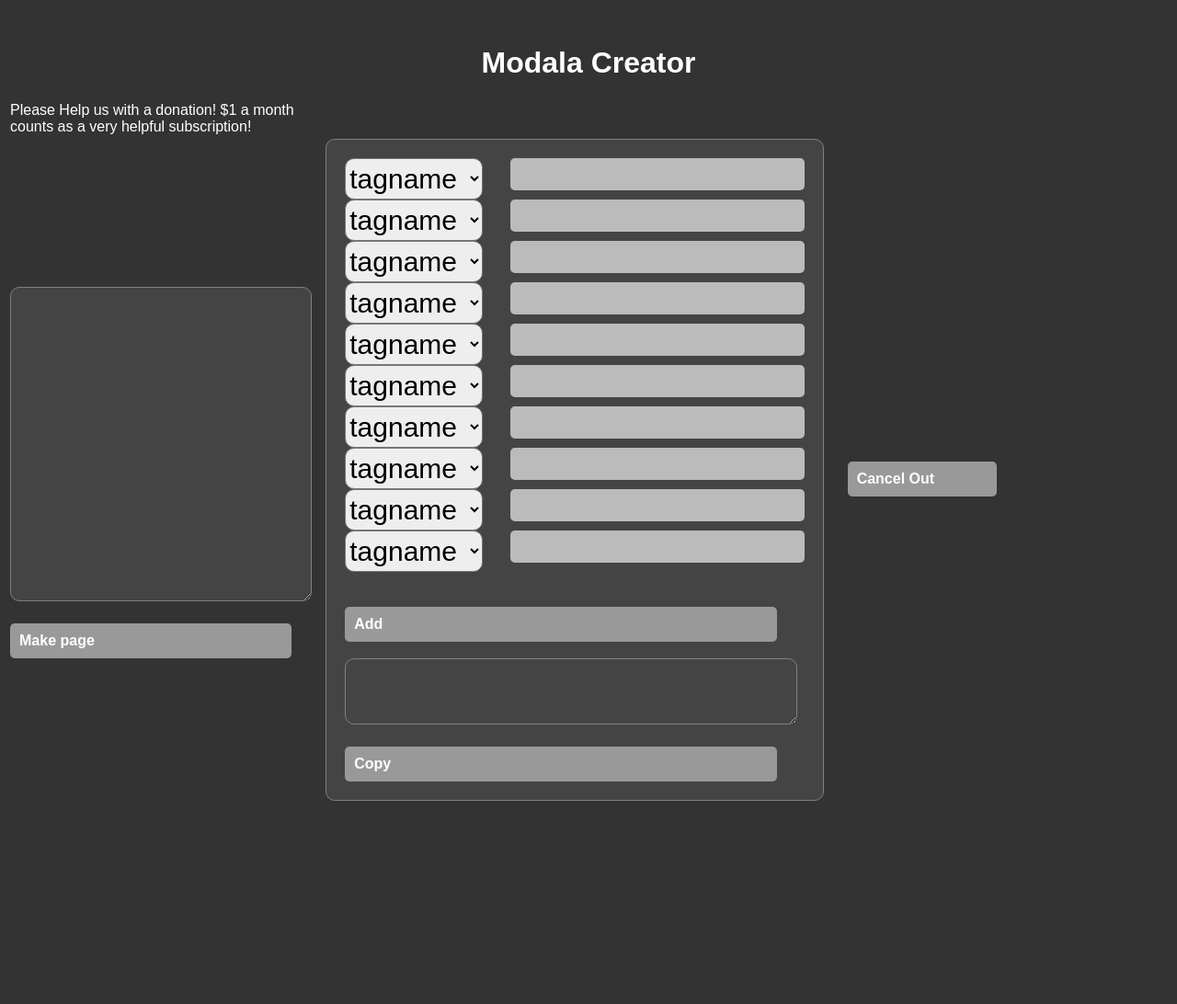
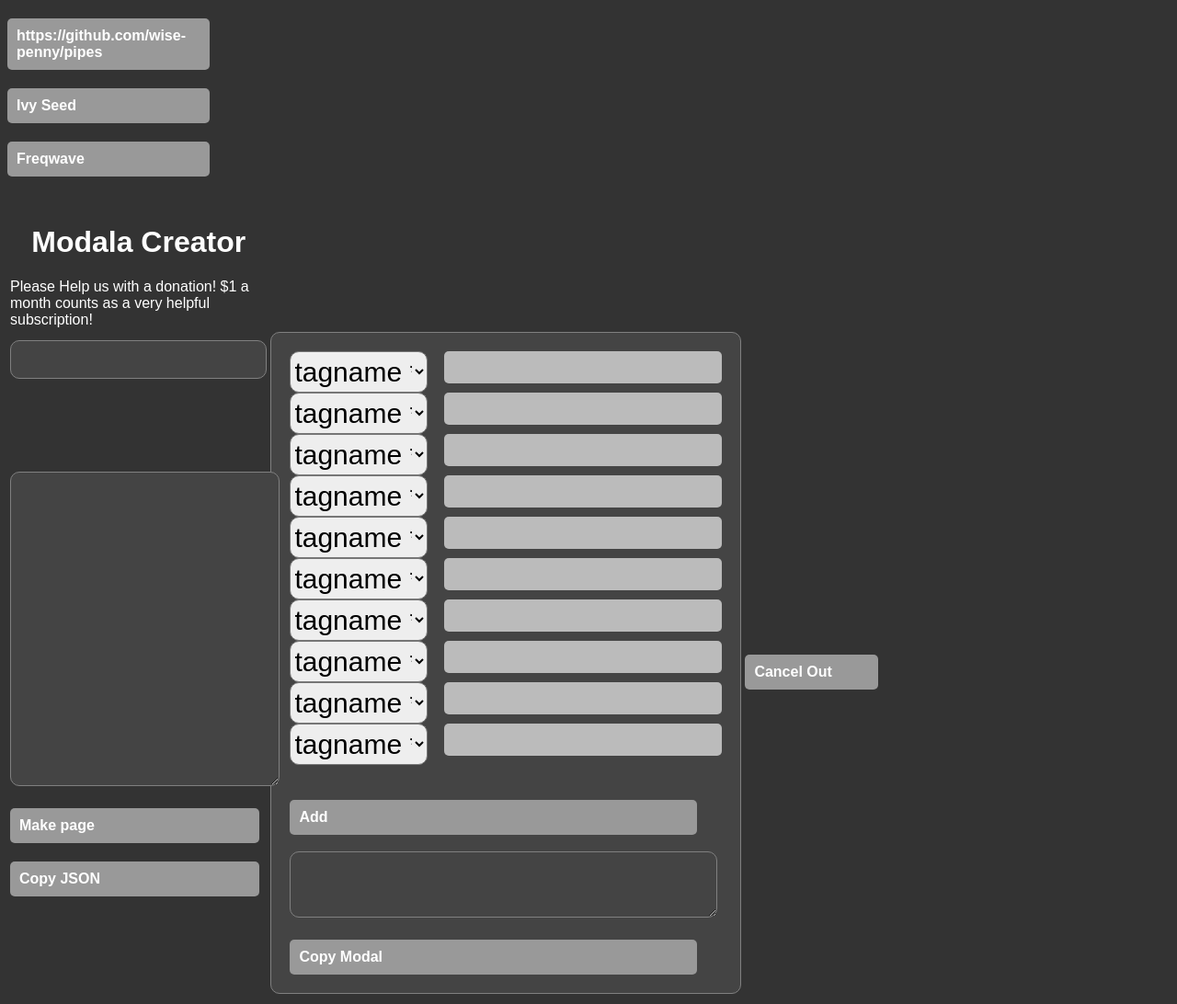
Before and after one commit to dotpipe/Pipes, a PHP site: page / in a window 1280 px wide. Shown: the whole page at 92% size. Before the commit the page ends 871 px from the top, so only its background shows below. Run offline with PHP 8.4, Linux system fonts and the light colour scheme; some libraries are stand-ins or nearby versions.

Commit message:
Thanks for the support everyone!!

```diff
--- a/getform.php
+++ b/getform.php
@@ -6,8 +6,8 @@ if (isset($_GET))
     $i = 0;
     foreach ($_GET as $key => $value)
     {
-        if ($_GET["value".$i] == null)
-            continue;
+        if ($_GET["value".$i] != null)
+
         $array = array_merge_recursive($array, array($_GET["key".$i] => $_GET["value".$i]));
         $i++;
     }
@@ -17,6 +17,6 @@ else
 	echo "error";
 	return;
 }
-echo json_encode($array, JSON_PRETTY_PRINT);
+echo json_encode(array($array), JSON_PRETTY_PRINT);
 
 ?>
--- a/index.php
+++ b/index.php
@@ -5,6 +5,7 @@ session_start();
 <html>
 
 <head>
+    <link rel="icon" href="pipes.ico">
     <title>Modala Creator</title>
     <style>
         body {
@@ -81,16 +82,28 @@ session_start();
 </head>
 
 <body>
-    <h1>Modala Creator</h1>
 
-    <table style="width:85%;">
+    <script async src="https://pagead2.googlesyndication.com/pagead/js/adsbygoogle.js?client=ca-pub-1005898633128967"
+        crossorigin="anonymous"></script>
+    <ins class="adsbygoogle" style="display:block" data-ad-format="autorelaxed" data-ad-client="ca-pub-1005898633128967"
+        data-ad-slot="2759331251"></ins>
+    <script>
+        (adsbygoogle = window.adsbygoogle || []).push({});
+    </script>
+    <dyn id="i" style="width:200px;" ajax="https://github.com/wise-penny/pipes" class="redirect">
+        https://github.com/wise-penny/pipes</dyn>
+    <dyn id="i" style="width:200px;" ajax="http://g0d.me/ivy" class="redirect">Ivy Seed</dyn>
+    <dyn id="i" style="width:200px;" ajax="http://g0d.me/freqwave" class="redirect">Freqwave</dyn>
+    <table style="width:75%;">
         <tr>
             <td style="width:30%">
+                <h1>Modala Creator</h1>
                 Please Help us with a donation! $1 a month counts as a very helpful subscription!
             </td>
         </tr>
         <tr>
             <td>
+                <article>
                     <div id="paypal-button-container-P-5H743869Y22155029MUBYZ7Y"></div>
                     <script
                         src="https://www.paypal.com/sdk/js?client-id=AdvDfbOhJIOM4hn3n9AfE1loBfADjY0GM8cFTJwWiat9bqoDY9zU64gmv0P7nWabg6TETsZ7paH-k2Ud&vault=true&intent=subscription"
@@ -115,6 +128,7 @@ session_start();
                             }
                         }).render('#paypal-button-container-P-5H743869Y22155029MUBYZ7Y'); // Renders the PayPal button
                     </script>
+                </article>
             </td>
             <td rowspan="2">
 
@@ -143,16 +157,28 @@ session_start();
 
                     <br>
 
-                    <textarea id="ta"></textarea>
+                    <textarea id="ta" style="color:black" disabled="true"></textarea>
 
-                    <dyn id="copy" onclick="insertIntoTextArea(document.getElementById('ta').value)">Copy</dyn>
+                    <dyn id="copy" onclick="insertIntoTextArea(document.getElementById('ta').value)">Copy Modal</dyn>
                 </article>
             </td>
             <td rowspan="2">
+                <script async
+                    src="https://pagead2.googlesyndication.com/pagead/js/adsbygoogle.js?client=ca-pub-1005898633128967"
+                    crossorigin="anonymous"></script>
                 <div id="puthere"></div>
                 <dyn id="cancel" onclick="document.getElementById('puthere').textContent='';">Cancel Out</dyn>
             </td>
-
+            <td rowspan="2">
+                <script async
+                    src="https://pagead2.googlesyndication.com/pagead/js/adsbygoogle.js?client=ca-pub-1005898633128967"
+                    crossorigin="anonymous"></script>
+                <ins class="adsbygoogle" style="display:block; text-align:center;" data-ad-layout="in-article"
+                    data-ad-format="fluid" data-ad-client="ca-pub-1005898633128967" data-ad-slot="6576692306"></ins>
+                <script>
+                    (adsbygoogle = window.adsbygoogle || []).push({});
+                </script>
+            </td>
         </tr>
         <tr>
             <td>
@@ -161,11 +187,31 @@ session_start();
                     header="'contentType: application/x-www-form-urlencoded'"
                     onclick="modala(JSON.parse(document.getElementById('whole').value), document.getElementById('puthere'))">
                     Make page</dyn>
+                <?php $time = "json" . time() . ".json"; ?>
+                <dyn id="copy-download" ajax="makefile.php" method="GET" insert="download" form-class="form2"
+                    onclick="copyJSON()">Copy JSON</dyn>
+                <br>
+                <div id="download"></div>
             </td>
         </tr>
     </table>
     <script src="pipes.js"></script>
     <script>
+
+        function copyJSON() {
+            /* Get the text field */
+            var json = document.getElementById("whole");
+
+            /* Select the text field */
+            json.select();
+            json.setSelectionRange(0, 99999); /* For mobile devices */
+
+            /* Copy the text inside the text field */
+            document.execCommand("copy");
+
+            /* Alert the copied text */
+            alert("Copied Modal to clipboard");
+        }
 
         var lastCursorPosition = 0;
 
@@ -187,7 +233,7 @@ session_start();
                     "style": "width:150px;height:45px;font-size:30px",
                     "name": "key",
                     "select": {
-                        "options": "tagname:tagname;id:id;style:style;content:textContent;insert:insert;ajax:ajax;src:src;query:query;callback:callback;download:download;file:file;directory:directory;redirect:redirect;js:js;css:css;lnk:lnk;dyn:dyn;class:class"
+                        "options": "tagname *:tagname;id *:id;style:style;content:textContent;insert:insert;ajax:ajax;src:src;query:query;form-class:form-class;value:value;callback:callback;file:file;directory:directory;js:js;css:css;set-attr:set-attr;class:class"
                     },
                     "class": "form1",
                     "id": "key"
--- a/pipes.js
+++ b/pipes.js
@@ -503,10 +503,11 @@ function pipes(elem, stop = false) {
     }
     // This is a quick way to make a downloadable link in an href
     //     else
-    if (elem.tagName == "download") {
-        var text = ev.target.getAttribute("file");
+    if (elem.classList.contains("download")) {
+        console.log("$$$");
+        var text = elem.getAttribute("file");
         var element = document.createElement('a');
-        var location = ev.target.getAttribute("directory");
+        var location = (elem.hasAttribute("directory")) ? elem.getAttribute("directory") : "./";
         element.setAttribute('href', location + encodeURIComponent(text));
         element.style.display = 'none';
         document.body.appendChild(element);
```
Also changed, not shown: makefile.php (added, +7 -0 lines), pipes.ico (added). Lines whose indentation alone changed are shown as unchanged.
